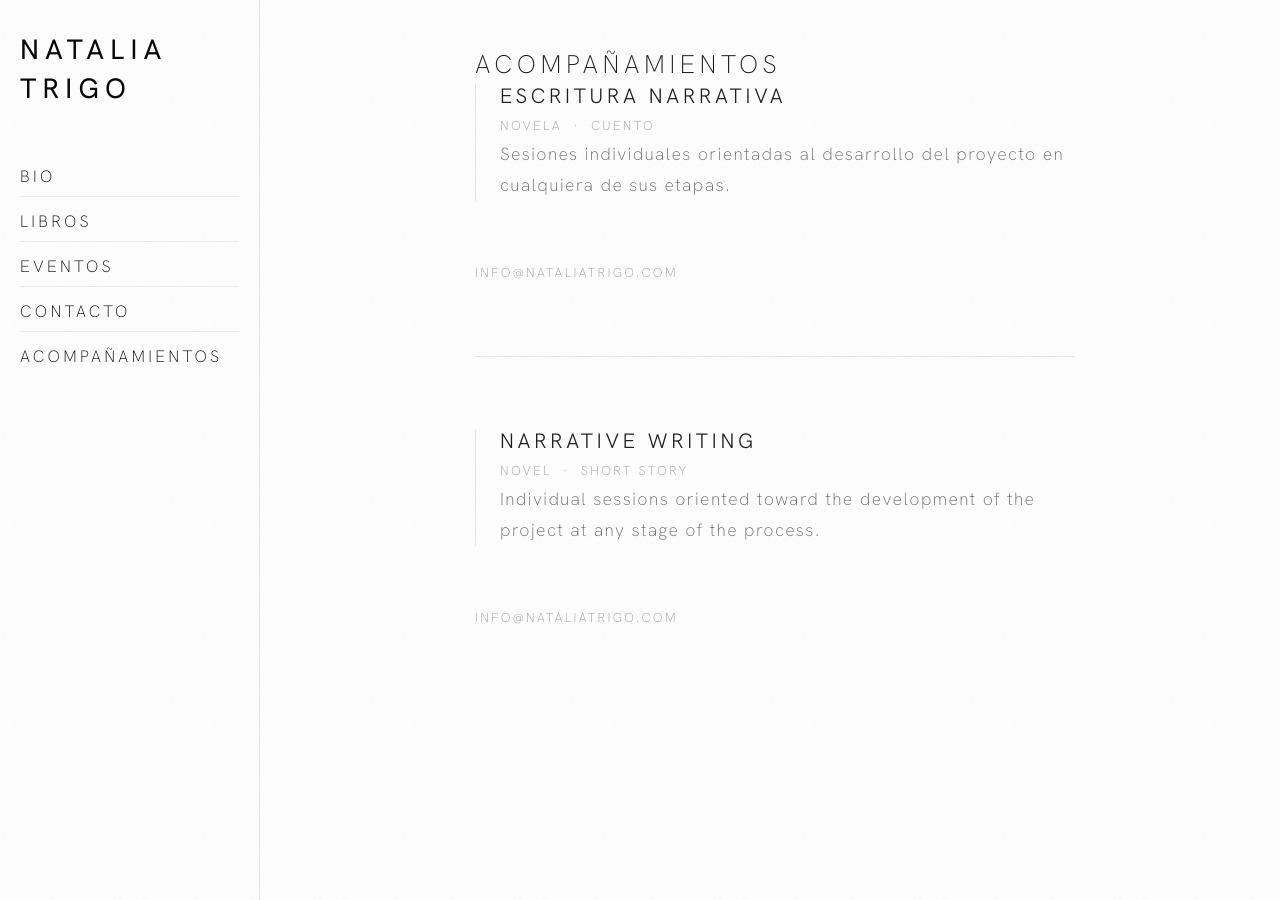
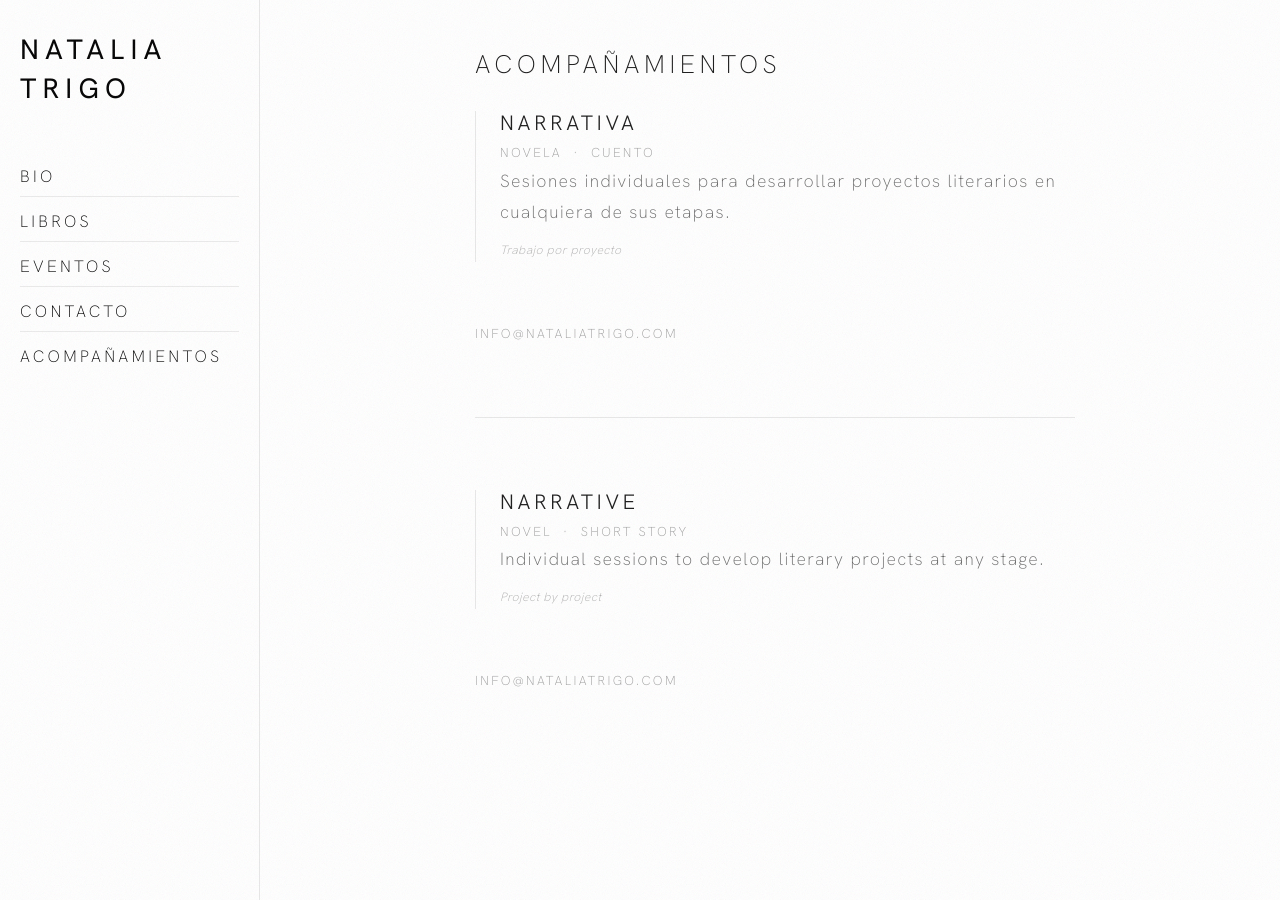
Before and after one commit to nat-duble/nataliatrigo.com, a Jekyll site: the page built from pages/acompanamientos.md, in a window 1280 px wide. Built offline with Jekyll 4.4.1, drawn with Linux system fonts in a browser that asks for light colours; nearby versions of some CDN libraries.

Commit message:
Refine bio and acompañamientos
- Replace bio hero placeholder with documentary-style image + grayscale filter
- Rename "Escritura narrativa" to "Narrativa" in acompañamientos
- Add acomp-note and acomp-image styles; bump contact-label to 13px
- Add margin-top to event-section

```diff
--- a/_sass/_page.scss
+++ b/_sass/_page.scss
@@ -60,6 +60,7 @@
     object-position: center top;
     display: block;
     margin: 0 0 64px;
+    filter: grayscale(100%);
   }
 
   .bio-body {
@@ -135,6 +136,23 @@
     }
   }
 
+  .acomp-image {
+    float: right;
+    width: 220px;
+    max-width: none;
+    margin: 0 0 24px 40px;
+    display: block;
+  }
+
+  .acomp-note {
+    font-size: 12px;
+    font-style: italic;
+    font-weight: 200;
+    letter-spacing: 0.04em;
+    color: #aaa;
+    margin: 8px 0 0;
+  }
+
   .acomp-divider {
     border: none;
     border-top: 1px solid #e8e8e8;
@@ -146,7 +164,7 @@
   }
 
   .contact-label {
-    font-size: 11px;
+    font-size: 13px;
     letter-spacing: 0.22em;
     text-transform: uppercase;
     color: #999;
@@ -189,6 +207,7 @@
 
   .event-section {
     margin-bottom: 60px;
+    margin-top: 32px;
   }
 
   .event-period {
--- a/pages/acompanamientos.md
+++ b/pages/acompanamientos.md
@@ -6,9 +6,10 @@
 
 <div class="event-section">
   <div class="event">
-    <h2 class="event-title">Escritura narrativa</h2>
+    <h2 class="event-title">Narrativa</h2>
     <p class="event-cities">Novela &nbsp;·&nbsp; Cuento</p>
-    <p class="event-subtitle">Sesiones individuales orientadas al desarrollo del proyecto en cualquiera de sus etapas.</p>
+    <p class="event-subtitle">Sesiones individuales para desarrollar proyectos literarios en cualquiera de sus etapas.</p>
+    <p class="acomp-note">Trabajo por proyecto</p>
   </div>
 </div>
 
@@ -18,9 +19,10 @@
 
 <div class="event-section">
   <div class="event">
-    <h2 class="event-title">Narrative writing</h2>
+    <h2 class="event-title">Narrative</h2>
     <p class="event-cities">Novel &nbsp;·&nbsp; Short Story</p>
-    <p class="event-subtitle">Individual sessions oriented toward the development of the project at any stage of the process.</p>
+    <p class="event-subtitle">Individual sessions to develop literary projects at any stage.</p>
+    <p class="acomp-note">Project by project</p>
   </div>
 </div>
 
```
Also changed, not shown: pages/bio.md (+1 -1 lines).
